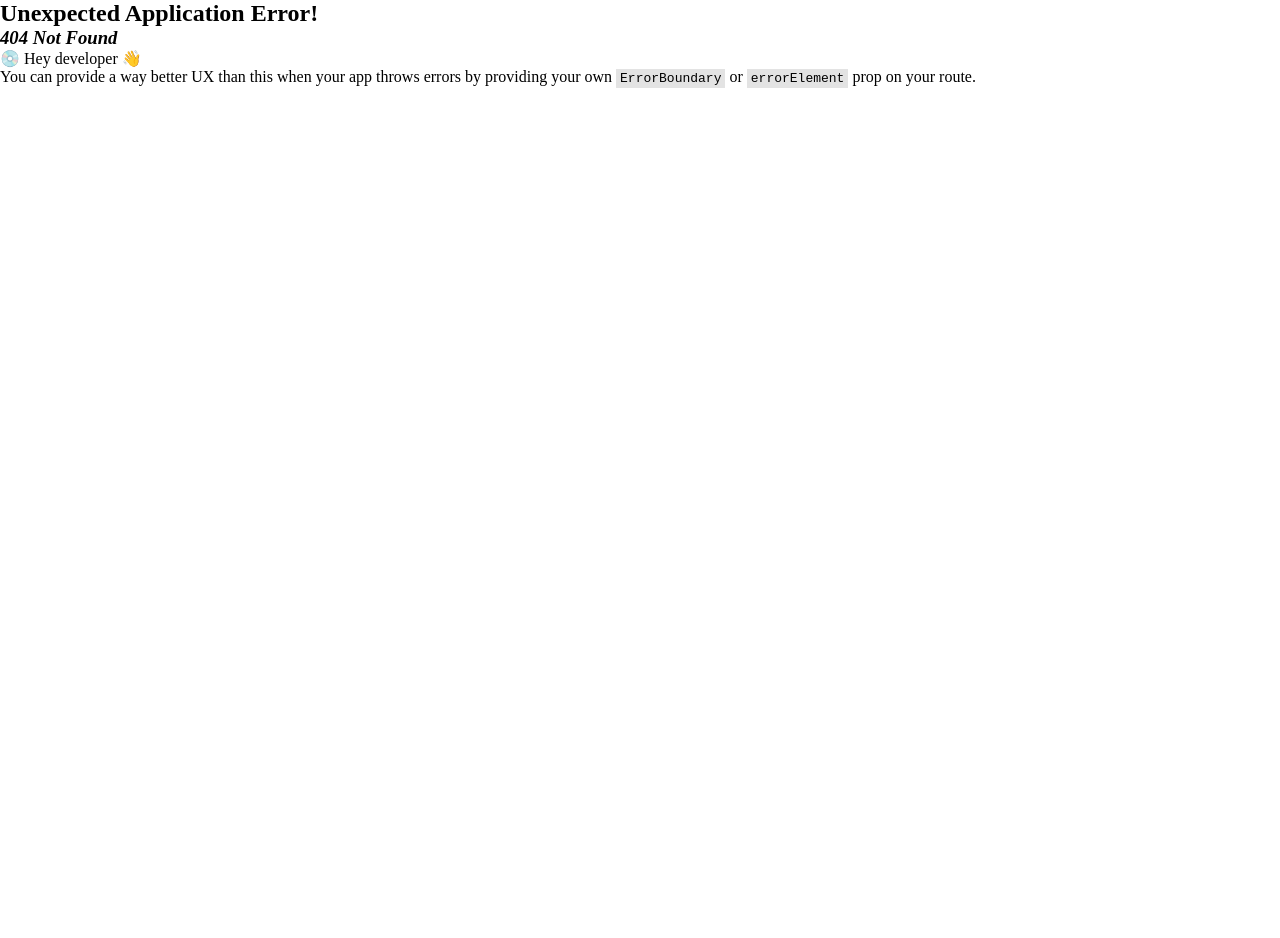
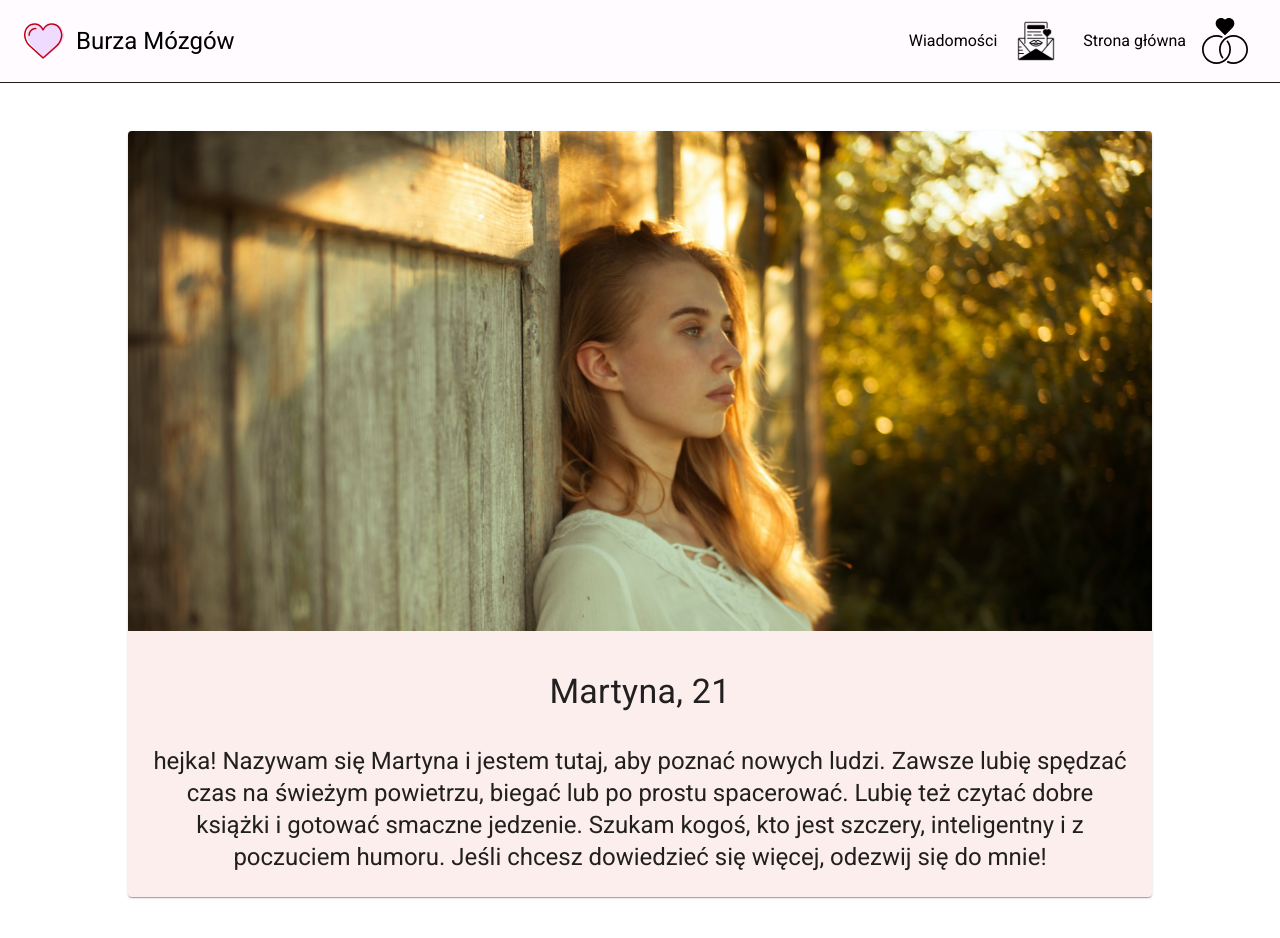
Before and after one commit to AndroBrain/PartnerFinderWWW, a React (Create React App) app: page /profile in a window 1280 px wide. Before the commit this address had no page. Shown: the top 938 px of the page. Before the commit the page ends 800 px from the top, so only its background shows below. Built offline with nearby package versions, Linux system fonts and the light colour scheme.

Commit message:
Add ProfilePage with navigation

```diff
--- a/src/App.js
+++ b/src/App.js
@@ -9,6 +9,7 @@ import {authContext} from "./pages/auth/auth";
 
 import {HomePageLogged} from "./pages/home/logged/HomePageLogged"
 import {ChatPage} from "./pages/chat/ChatPage"
+import {ProfilePage} from "./pages/profile/ProfilePage";
 
 const JWT_KEY = "jwt"
 
@@ -33,6 +34,7 @@ function App() {
             <Route path="/survey" element={<SurveyPage/>}/>,
             <Route path="/main" element={<HomePageLogged/>}/>,
             <Route path="/chat" element={<ChatPage/>}/>,
+            <Route path="/profile" element={<ProfilePage/>}/>,
         ])
     )
     return (
--- a/src/pages/chat/ChatPage.js
+++ b/src/pages/chat/ChatPage.js
@@ -93,7 +93,7 @@ export function ChatPage() {
         <Box style={{height: "100vh", minHeight: "100%"}}>
             <Toolbar>
                 <IconField text={"Strona główna"} icon={"drawable/main_page.svg"} onClick={() => navigate("/main")}/>
-                <IconField text={"Mój profil"} icon={"drawable/profile.svg"} onClick={() => navigate("/register")}/>
+                <IconField text={"Mój profil"} icon={"drawable/profile.svg"} onClick={() => navigate("/profile")}/>
             </Toolbar>
             {chat.length > 0 &&
             <Box sx={{display: "flex", height: "100%", width: "100%", minHeight:"min-content"}}>
--- a/src/pages/home/logged/HomePageLogged.js
+++ b/src/pages/home/logged/HomePageLogged.js
@@ -45,7 +45,7 @@ export function HomePageLogged() {
     return <Box sx={{display: "flex", height: "100%", width: "100%", flexDirection: "column"}}>
         <Toolbar>
             <IconField text={"Wiadomości"} icon={"drawable/send_message.svg"} onClick={() => navigate("/chat")}/>
-            <IconField text={"Mój profil"} icon={"drawable/profile.svg"}/>
+            <IconField text={"Mój profil"} icon={"drawable/profile.svg"} onClick={() => navigate("/profile")}/>
         </Toolbar>
         {users.length > 0 &&
             <Box sx={{display: "flex", justifyContent: "center", alignItems: "center"}}>
--- /dev/null
+++ b/src/pages/profile/ProfilePage.js
@@ -0,0 +1,55 @@
+import {useNavigate} from "react-router-dom";
+import {Box, Card, CardMedia, IconButton, Typography} from "@mui/material";
+import {IconField} from "../../components/IconField";
+import {Toolbar} from "../../components/Toolbar";
+
+export function ProfilePage() {
+    const navigate = useNavigate()
+
+    console.log(userData)
+    return <Box sx={{display: "flex", height: "100%", width: "100%", flexDirection: "column"}}>
+        <Toolbar>
+            <IconField text={"Wiadomości"} icon={"drawable/send_message.svg"} onClick={() => navigate("/chat")}/>
+            <IconField text={"Strona główna"} icon={"drawable/main_page.svg"} onClick={() => navigate("/main")}/>
+        </Toolbar>
+        <Box sx={{display: "flex", justifyContent: "center", alignItems: "center"}}>
+            <Card sx={{
+                backgroundColor: "var(--md-sys-color-inverse-on-surface-light)",
+                margin: "3rem",
+                width: "80%",
+                minWidth: "min-content"
+            }}>
+                <CardMedia
+                    component="img"
+                    height="500"
+                    image={userData.picture}
+                    alt="user picture"
+                    sx={{objectPosition: "top"}}
+                />
+                <Box sx={{
+                    display: "flex",
+                    justifyContent: "space-between",
+                    alignItems: "center",
+                    minWidth: "min-content"
+                }}>
+                    <Box sx={{display: "flex", flexDirection: "column", textAlign: "center", margin: "1rem"}}>
+                        <Box sx={{display: "flex", flexDirection: "row", justifyContent: "center", margin: "1rem"}}>
+                            <Typography variant={"h4"} sx={{
+                                padding: "0.5rem"
+                            }}>{userData.name}, {userData.age}</Typography>
+                        </Box>
+                        <Typography variant="h5" sx={{padding: "0.5rem"}}>{userData.description}</Typography>
+                    </Box>
+                </Box>
+            </Card>
+        </Box>
+    </Box>
+}
+
+
+const userData = {
+    name: "Martyna",
+    picture: "drawable/martyna.png",
+    age: "21",
+    description: "hejka! Nazywam się Martyna i jestem tutaj, aby poznać nowych ludzi. Zawsze lubię spędzać czas na świeżym powietrzu, biegać lub po prostu spacerować. Lubię też czytać dobre książki i gotować smaczne jedzenie. Szukam kogoś, kto jest szczery, inteligentny i z poczuciem humoru. Jeśli chcesz dowiedzieć się więcej, odezwij się do mnie!"
+}
```
